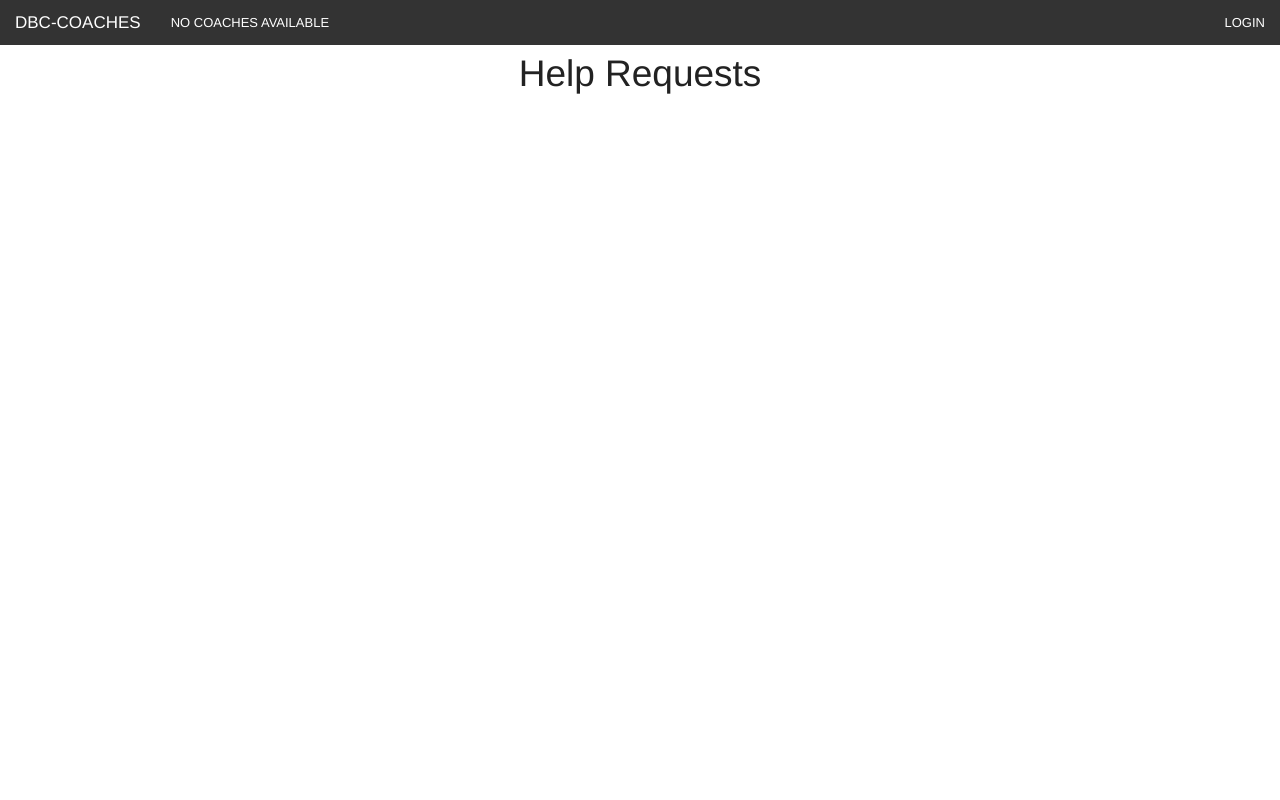
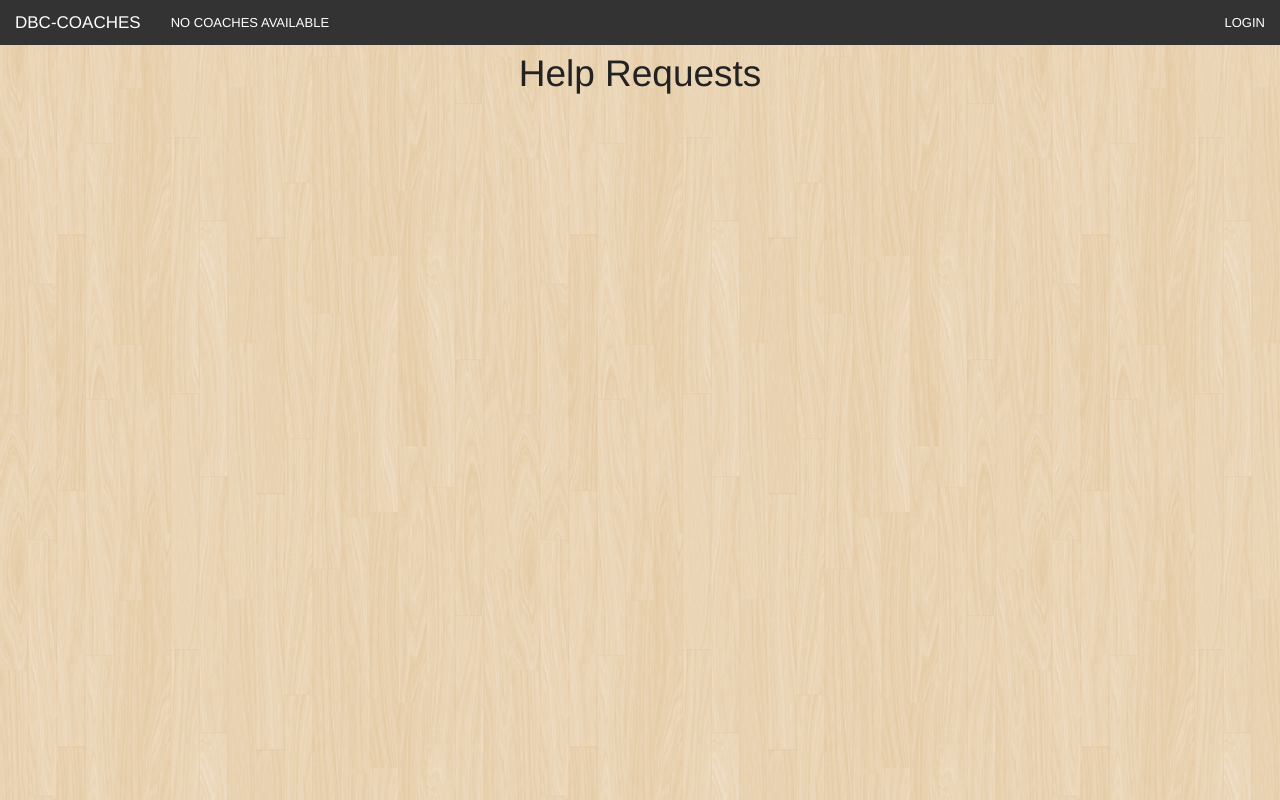
Before and after one commit to kvnkwon/need-you-coach, a Sinatra app: page / in a window 1280 px wide. Run offline with Sinatra, Linux system fonts and the light colour scheme; data that the repository does not hold is empty; some libraries are stand-ins or nearby versions.

Commit message:
testing bg

```diff
--- a/public/css/application.css
+++ b/public/css/application.css
@@ -1,3 +1,7 @@
+body {
+  background: url(/img/retina_wood.png) repeat 0 0;
+}
+
 .link-button {
   background: none;
   border: none;
```
Also changed, not shown: public/img/escheresque_ste.png (added), public/img/hexabump.png (added), public/img/office.png (added), public/img/pw_maze_white.png (added), public/img/retina_wood.png (added).
